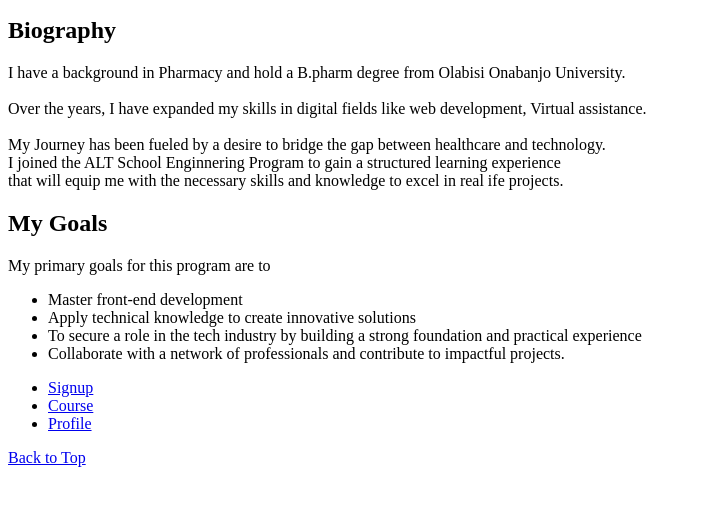
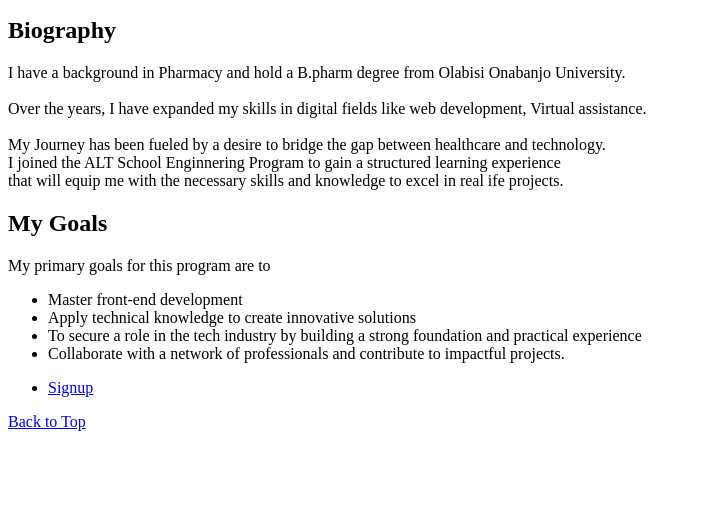
Before and after one commit to Alicedicey/ALTSCHOOL-ASSIGNMENT-ONE, a plain HTML site: page index.html in a window 1280 px wide. Shown: the part 101-606 px from the top of the page, without its empty margins (0-701 px from the left). Drawn offline with Linux system fonts and the light colour scheme.

Commit message:
Update index.html

```diff
--- a/index.html
+++ b/index.html
@@ -36,10 +36,7 @@
         <ul>
           <li><a href="form.html">Signup</a>
         </li>
-         <li><a href="table.html">Course</a>
-        </li>
-         <li><a href="media.html">Profile</a>
-        </li>
+
         </ul>
       </nav>
 
```
